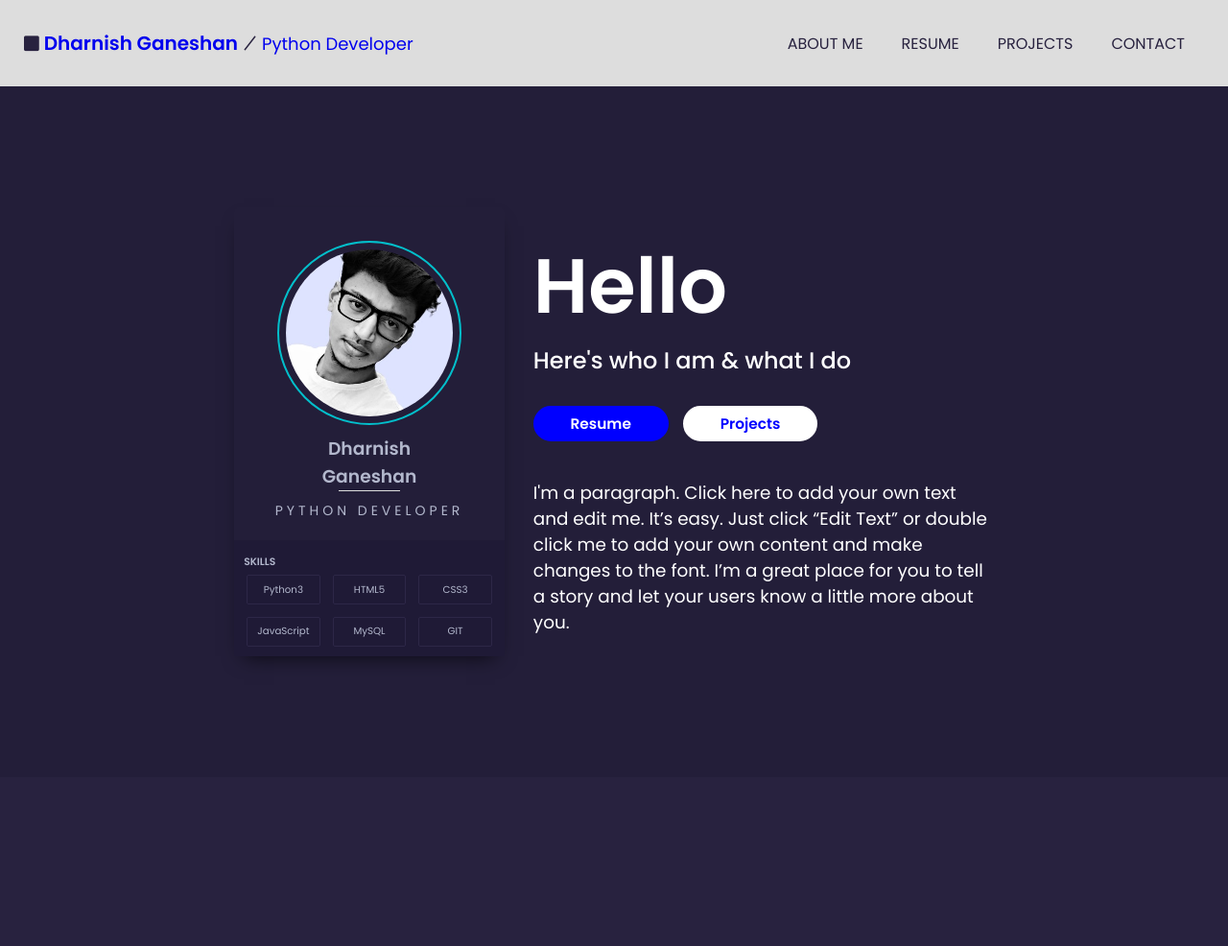
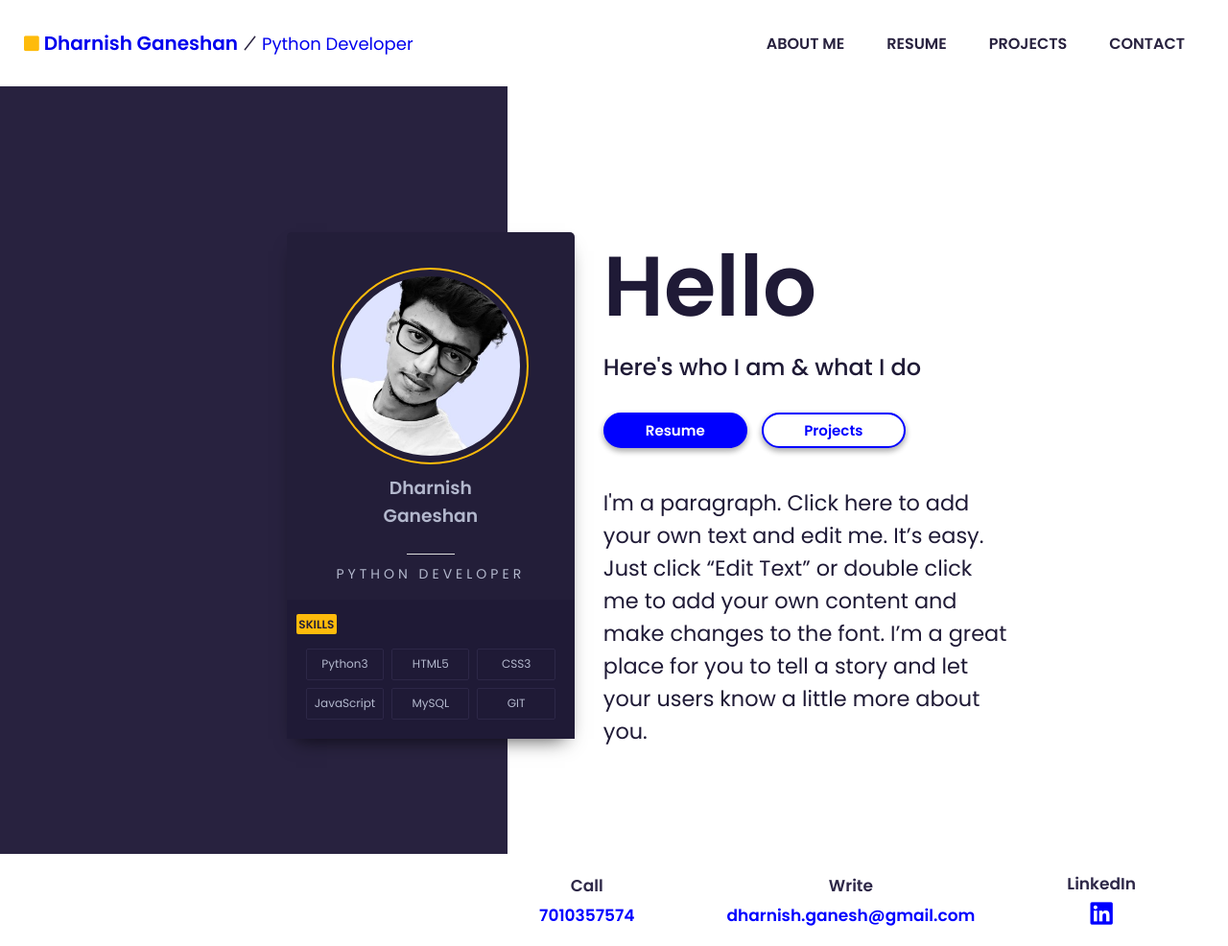
Before and after one commit to dharnish-dev/Portfolio, a plain HTML site: page index.html in a window 1280 px wide. Shown: the whole page at 96% size. Before the commit the page ends 810 px from the top, so only its background shows below. Drawn offline with Linux system fonts and the light colour scheme.

Commit message:
Create Footer and fix the bug in main section

```diff
--- a/css/style.css
+++ b/css/style.css
@@ -1,5 +1,13 @@
 /* Google Font */
 @import url('https://fonts.googleapis.com/css2?family=Poppins:wght@400;500;600&display=swap');
+
+/* CSS Variables */
+:root {
+    --primary: #28223F;
+    --dark: #28223F;
+    --light: #ddd;
+    --shadow: 0 3px 5px rgba(0, 0, 0, 0.1);
+}
 
 /* Base Style */
 *{
@@ -14,6 +22,8 @@ body{
     color: #000000;
     font-family: 'Poppins', sans-serif;
     font-size: 16px;
+    /* width: 100%; */
+    /* height: 100%; */
 }
 
 a{
@@ -24,23 +34,26 @@ a{
 /* Navigation */
 nav {
     width: 100vw;
-    background-color: #ddd;
-    box-shadow: 0 3px 5px rgba(0, 0, 0, 0.1);
+    background-color: #ffffff;
+    box-shadow: 0 14px 28px rgba(0,0,0,0.25), 0 10px 10px rgba(0,0,0,0.22);
+    /* box-shadow: var(--shadow); */
     display: flex;
     align-items: center;
     justify-content: space-between;
     flex-wrap: wrap;
     padding: 25px;
+    /* border: 1px solid yellow; */
 }
 
 .nav-left{
     display: flex;
     justify-content: center;
     align-items: center;
-    color:#28223F;
+    color: var(--primary);
 }
 #square{
     font-size: 18px;
+    color: #FEBB0B;
 }
 .nav-left #slash{
     font-size: 12px;
@@ -67,13 +80,13 @@ nav p{
     outline: none;
     height: 30px;
     width: 30px;
-    background-color: #28223F;
+    background-color: var(--primary);
 }
 .menu:active{
     outline: none;
 }
 .menu .line{
-    background-color: #ddd;
+    background-color: var(--light);
     position: absolute;
     left: 50%;
     transform: translate(-50%, -50%) rotate(0deg);
@@ -90,20 +103,30 @@ nav p{
     top: 60%;
 }
 
-ul{
+.menu-ul{
     display: flex;
     list-style: none;
 }
 
-ul li{
+.menu-ul li{
     margin: 0 10px;
+    font-weight: 700;
+    border-left: 4px solid #ffffff;
 }
 
-ul li a{
-    color: #28223F;
+.menu-ul li a{
+    color: var(--primary);
     text-transform: uppercase;
     position: relative;
     padding: 10px;
+}
+
+.menu-ul li:hover {
+    border-left: 4px solid #FEBB0B;
+}
+
+.menu-ul li:hover a{
+    color: #FEBB0B;
 }
 
 /* Media Query */
@@ -120,13 +143,13 @@ ul li a{
         transform: translate(-50%, -150%) rotate(-225deg);
     }
 
-    ul{
-        background-color: #ddd;
+    .menu-ul{
+        background-color: #ffffff;
         box-shadow: 0 3px 5px rgba(0, 0, 0, 0.1);
         flex-direction: column;
         text-align: center;
         position: fixed;
-        top: 100px;
+        top: 120px;
         left: 10%;
         transform: translateX(120%);
         width: 80%;
@@ -134,11 +157,11 @@ ul li a{
         z-index: 100;
     }
 
-    ul.show-ul{
+    .menu-ul.show-ul{
         transform: translate(0);
     }
 
-    ul li{
+    .menu-ul li{
         margin: 15px;
     }
 
@@ -192,20 +215,36 @@ ul li a{
 /* Style Main */
 main{
     width: 100vw;
-    height: 90vh;
-    display: flex;
-    flex-wrap: wrap;
+    height: 100vh;
+    overflow: hidden;
+    /* margin: 30px 50px; */
+    display: grid;
+    /* grid-gap: 20px; */
+    /* grid-template-columns: repeat(auto-fit, minmax(200px, 1fr)); */
+    grid-template-areas:
+        'card-section card-section info-section info-section'
+        'card-section card-section info-section info-section';
 }
+
 /* Card Section */
 #card-section{
-    height: inherit;
-    /* width: 40vw; */
-    width: 100%;
-    background-color: #231E39;
+    grid-area: card-section;
+    padding: 4rem 0 2rem 2rem;
     display: flex;
-    flex-wrap: wrap;
-    justify-content: center;
+    justify-content: flex-end;
     align-items: center;
+    background-color: var(--primary);
+}
+
+.card-container img{
+    width: 205px;
+    height: 205px;
+    /* width: 15vw; */
+    /* height: 15vw; */
+    object-fit: cover;
+    border-radius: 50%;
+    margin-bottom: 10px;
+    margin-top: 5px;
 }
 
 .card-container{
@@ -213,34 +252,17 @@ main{
     border-radius: 5px;
     box-shadow: 0px 10px 20px -10px rgba(0,0,0,0.75);
     color: #B3B8CD;
-    padding-top: 30px;
+    width: 300px;
+    text-align: center;
     position: relative;
-    /* width: 300px; */
-    width: 22vmax;
-    height: 36.5vmax;
-    /* width: 23vw; */
-    /* height: 72vh; */
-    /* width: 45vmin; */
-    /* height: 70vmin; */
-    /* text-align: center; */
-    display: flex;
-    justify-content: center;
-    align-items: center;
-    flex-direction: column;
-    /* margin-top: 12vh; */
-    /* margin-left: 24vw; */
-    margin-right:30px;
+    left: 70px;
 }
 
-.card-container img{
-    /* width: 205px; */
-    /* height: 205px; */
-    width: 15vw;
-    height: 15vw;
-    object-fit: cover;
-    border-radius: 50%;
-    margin-bottom: 10px;
-    margin-top: 5px;
+.card-container .about{
+    display: flex;
+    flex-direction: column;
+    align-items: center;
+    padding: 2rem 1.5rem 1rem 1.5rem;
 }
 
 .card-container h6{
@@ -258,110 +280,114 @@ main{
 .card-container .round{
     border-radius: 50%;
     padding: 7px;
-    border: 2px solid  #03BFCB;
+    /* border: 2px solid  #03BFCB; */
+    border: 2px solid  #FEBB0B;
 }
 
-/* .card-container hr{
-    width: 60px;
-    height: 1ppx;
+.card-line{
+    width: 50px;
+    height: 1px;
     background-color: #ddd;
-    margin-top: 20px;
-    outline: 0;
-    border: none;
-    border-radius: 5px;
-} */
-
-.card-line{
-    width: 5vw;
-    height: 0.2vh;
-    background-color: #ddd;
-    /* margin-top: 10px; */
 }
 
-.skills{
+.card-container .skills{
     background-color: #1F1A36;
-    /* margin-top: 10px; */
-    /* text-align: left; */
-    padding: 10px;
-    margin-top: 20px;
-    width: 100%;
     display: flex;
     justify-content: center;
     align-items: center;
     flex-direction: column;
+    padding: 10px;
 }
+
 .skills-title{
     width: 100%;
+    text-align: left;
+    /* color: #FEBB0B; */
+    color: #231E39;
 }
 .skills-title h6{
-    text-align: left;
+    background-color: #FEBB0B;
+    border-radius: 2px;
+    display: inline-block;
+    font-size: 12px;
+    padding: 0.1vw 0.2vw 0.1vw 0.2vw;
+}
+
+.skills-skill{
+    width: 100%;
+    padding: 10px;
+
 }
 .skills ul{
     list-style: none;
-    /* display: flex; */
-    /* flex-wrap: wrap; */
     display: grid;
-    /* grid-template-columns: repeat(3, 80px); */
-    grid-template-columns: repeat(3, 6vw);
-    grid-template-rows: repeat(auto, auto);
-    grid-gap: 1vw;
-    grid-auto-flow: row;
+    grid-template-columns: repeat(3, minmax(40px, 1fr));
+    grid-gap: 8px;
 }
 
 .skills ul li{
     border: 1px solid #2D2747;
     border-radius: 2px;
-    /* display: inline-block; */
-    /* font-size: 12px; */
-    font-size: 0.8vw;
-    /* margin: 0 7px 7px 0; */
+    display: inline-block;
+    font-size: 12px;
     padding: 0.5vw;
     margin: 0;
-    text-align: center;
 }
 
+.skills ul li:hover{
+    border-left: 1px solid  #FEBB0B;
+    color: #FEBB0B;
+}
 
-/* Summary Section */
-/* #summary-section{ */
-    /* height: inherit; */
-    /* width: 60vw; */
-/* } */
+/* info-section */
+#info-section{
+    grid-area: info-section;
+    /* padding: 3rem; */
+    display: flex;
+    justify-content: flex-start;
+    align-items: center;
+    /* min-height: 100%; */
+    background-color: #ffffff;
+    /* min-height: 400px; */
+    padding: 4rem 2rem 2rem 0;
+}
 
-.summary-section-div{
+.info-section-div{
     display: flex;
     flex-direction: column;
-    justify-content: flex-start;
-    /* text-align: left; */
-    /* margin-left: 100px; */
+    /* justify-content: flex-start; */
+    text-align: left;
+    margin-left: 100px;
     /* margin-top: 110px; */
     /* padding-top: 18vh; */
     /* padding-left: 9vw; */
-    /* width: 500px; */
+    /* width: 400px; */
     /* width: 38vw; */
-    width: 60vmin;
-    color: #ffffff;
+    width: 33vw;
+    /* width: 60vmin; */
+    color: #1F1A36;;
+}
+.info-section-div .para1{
+    font-size: 11vmin;
+    /* font-size: 100px; */
+    font-weight: 900;
 }
 
-.summary-section-div .para1{
-    font-size: 10vmin;
-    font-weight: 600;
-}
-
-.summary-section-div .para2{
+.info-section-div .para2{
     font-size: 3vmin;
     font-weight: 500;
     margin-bottom: 20px;
 }
 
-.summary-section-div .para3{
-    font-size: 2.3vmin;
+.info-section-div .para3{
+    font-size: 2.8vmin;
     /* font-size: 1.3vmax; */
     /* font-size: 1.2vw; */
     margin-top: 30px;
     /* font-size: 1em; */
 
 }
-.summary-section-div .btn-div{
+.info-section-div .btn-div{
     display: flex;
     flex-direction: row;
     width: 100%;
@@ -369,7 +395,6 @@ main{
 
 /* Button */
 .btn{
-    border: 1px solid blue;
     outline: none;
     border-radius: 40px;
     cursor: pointer;
@@ -378,9 +403,11 @@ main{
     padding: 5px 5px;
     text-align: center;
     transition: 1min;
-    width: 11vw;
-    font-size: 1.2vw;
-     /* width: 150px; */
+    /* width: 11vw; */
+    /* font-size: 1.2vw; */
+    font-size: 15px;
+    width: 150px;
+    box-shadow: 0 3px 6px rgba(0,0,0,0.16), 0 3px 6px rgba(0,0,0,0.23);
 }
 
 .btn-resume{
@@ -394,11 +421,11 @@ main{
 .btn-resume:hover{
     color:blue;
     background-color: #ffffff;
-    border: 2px solid  #ffffff;
+    border: 2px solid blue;
 }
 
 .btn-projects{
-    border: 2px solid #ffffff;
+    border: 2px solid blue;
     background-color: #ffffff;
     color: blue;
 }
@@ -409,51 +436,41 @@ main{
     background-color: blue;
 }
 /* Button End */
+/* Main End */
 
-/* Media Query */
-@media screen and (max-width: 1171px){
-    main{
+/* footer */
+footer{
+    background-color: #ffffff;
+    color: #1F1A36;;
     width: 100vw;
-        /* height: 90vh; */
-        height: 100%;
+    height: 12vh;
     display: flex;
-        justify-content: center;
+    justify-content: flex-end;
     align-items: center;
-    }
-    #card-section{
-        display: flex;
-        flex-direction: column;
-        justify-content: center;
-        align-items: center;
-        z-index: 1;
+    flex-wrap: wrap;
 }
 
-    .card-container{
-        background-color: #beb1f8;
-        border-radius: 5px;
-        box-shadow: 0px 10px 20px -10px rgba(0,0,0,0.75);
-        color: #768ce7;
-        width: 27vw;
-        height: 63vh;
+footer div{
+    margin-right: 6rem;
     display: flex;
     justify-content: center;
     align-items: center;
     flex-direction: column;
-        margin-right: 0px;
-        padding-top: 0px;
-        margin-top: 70px;
-        position: relative;
+    text-align: center;
+    font-size: 17px;
+    font-weight: 700;
+    color: #2D2747;
 }
 
-    /* Summary Section */
-    .summary-section-div{
-        margin-top: 80px;
-        display: flex;
-        flex-direction: column;
-        justify-content: flex-start;
-        width:27vw;
-        height: 65vh;
-        color: #ffffff;
+.linked-in-icon{
+    color: blue;
+    font-size: 20px;
 }
 
+.mail, .number{
+    color: blue;
 }
+
+footer div p:nth-child(1) {
+    margin-bottom: 5px;
+}
--- a/index.html
+++ b/index.html
@@ -27,7 +27,7 @@
             <div class="line"></div>
         </button>
 
-        <ul>
+        <ul class="menu-ul">
             <li><a href="#">About Me</a></li>
             <li><a href="#">Resume</a></li>
             <li><a href="#">Projects</a></li>
@@ -37,17 +37,21 @@
     <!-- Header End -->
     <!-- Main -->
     <main>
-        <div id="card-section">
+        <section id="card-section">
             <div class="card-container">
+                <div class="about">
                     <img class="round" src="img/dharnish.jpg" alt="dharnish">
                     <h3>Dharnish</h3>
                     <h3>Ganeshan</h3>
+                    <br>
                     <span class="card-line"></span>
                     <p>Python Developer</p>
+                </div>
                 <div class="skills">
                     <div class="skills-title">
                         <h6>Skills</h6>
                     </div>
+                    <div class="skills-skill">
                         <ul>
                             <li>Python3</li>
                             <li>HTML5</li>
@@ -58,7 +62,10 @@
                         </ul>
                     </div>
                 </div>
-            <div class="summary-section-div">
+            </div>
+        </section>
+        <section id="info-section">
+            <div class="info-section-div">
                 <p class="para1">Hello</p>
                 <p class="para2">Here's who I am & what I do</p>
                 <div class="btn-div">
@@ -69,22 +76,27 @@
                 I’m a great place for you to tell a story and let your users know a little more about you.
                 </p>
             </div>
-        </div>
-        <!-- <div id="summary-section">
-            <div class="summary-section-div">
-                <p class="para1">Hello</p>
-                <p class="para2">Here's who I am & what I do</p>
-                <div class="btn-div">
-                    <a href="#" class="btn btn-resume">Resume</a>
-                    <a href="#" class="btn btn-projects">Projects</a>
-                </div>
-                <p class="para3">I'm a paragraph. Click here to add your own text and edit me. It’s easy. Just click “Edit Text” or double click me to add your own content and make changes to the font.
-                I’m a great place for you to tell a story and let your users know a little more about you.
-                </p>
-            </div>
-        </div> -->
+        </section>
     </main>
     <!-- Main End -->
+    <!-- Footer -->
+    <footer>
+        <div class="call">
+            <p>Call</p>
+            <p class="number">7010357574</p>
+        </div>
+        <div class="write">
+            <p>Write</p>
+            <a class="mail" href="dharnish.ganesh@gmail.com">dharnish.ganesh@gmail.com</a>
+        </div>
+        <div class="linkedin">
+            <p>LinkedIn</p>
+            <a href="#" class="linked-in-icon">
+                <i class="fab fa-linkedin fa-lg"></i>
+            </a>
+        </div>
+    </footer>
+    <!-- Footer -->
 <!-- Script -->
     <script type="text/javascript" src="js/main.js"></script>
 <!-- Script End -->
--- a/js/main.js
+++ b/js/main.js
@@ -1,5 +1,5 @@
 const menu = document.querySelector('#menu');
-const ul = document.querySelector('nav ul');
+const ul = document.querySelector('.menu-ul');
 
 // Hamburger Menu Toggle
 menu.addEventListener('click', () => {
```
Lines whose indentation alone changed are shown as unchanged.
